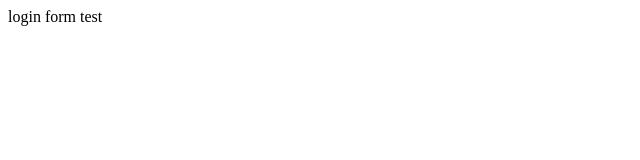
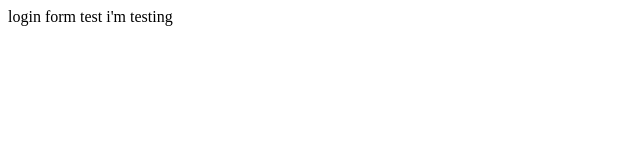
Before and after one commit to jeff19848/newtutorial, a plain HTML site: page login.html in a window 1280 px wide. Shown: the full height of the page, 0-640 px from the left. Drawn offline with Linux system fonts and the light colour scheme.

Commit message:
Change the title

```diff
--- a/login.html
+++ b/login.html
@@ -1 +1 @@
-<html>login form test</html>
+<html>login form test i'm testing</html>
```
